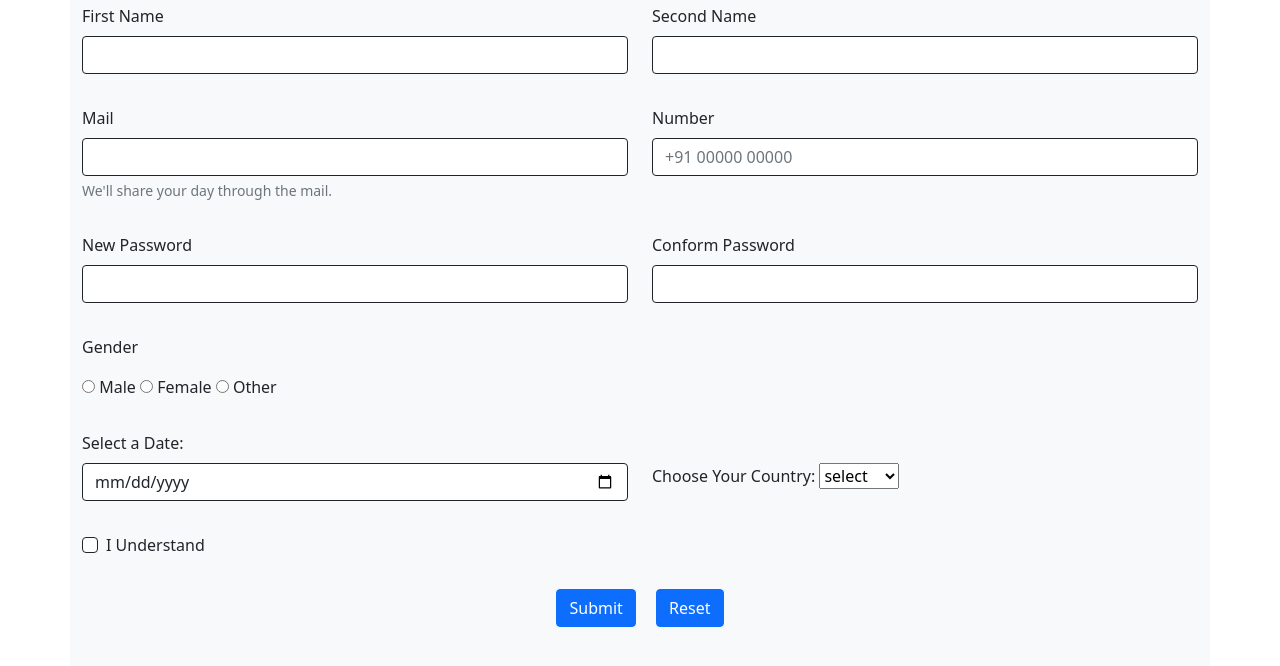
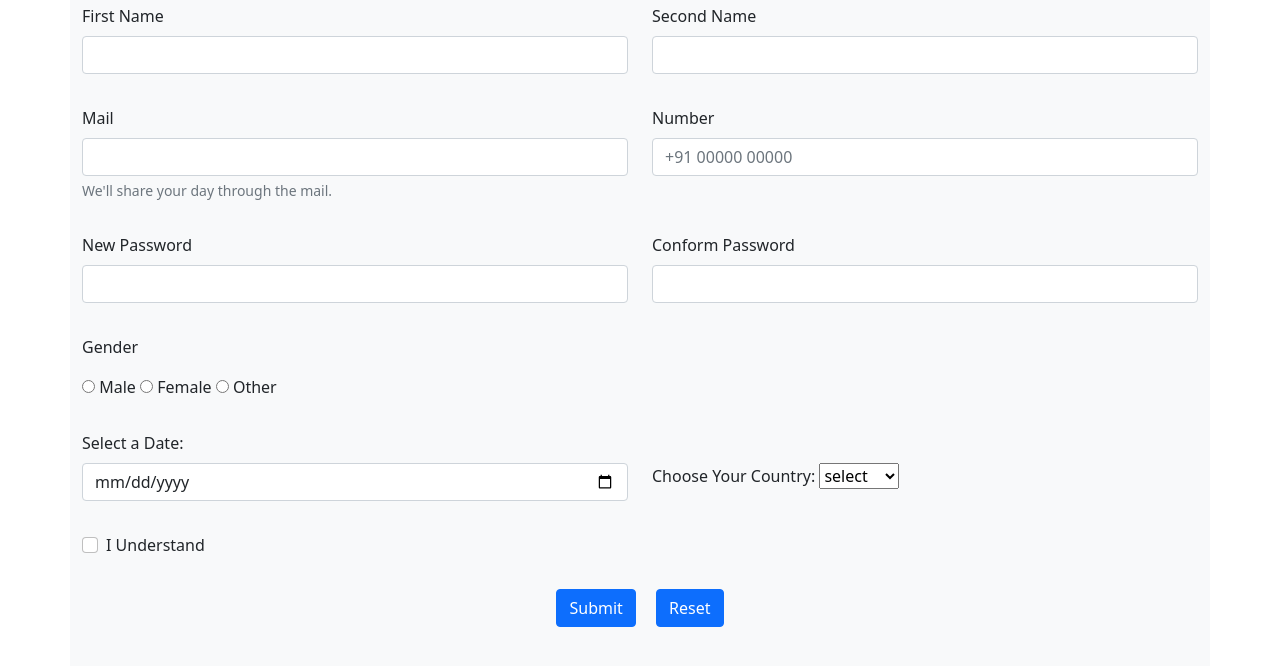
Before and after one commit to venky111111/js_form_validation_2-Task-8-, a plain HTML site: page javaScript_Task-8/index.html in a window 1280 px wide. Shown: the part 106-772 px from the top of the page. Drawn offline with nearby package versions, Linux system fonts and the light colour scheme.

Commit message:
js form validation-2(task-8)

```diff
--- a/javaScript_Task-8/Assets/js/script.js
+++ b/javaScript_Task-8/Assets/js/script.js
@@ -1,9 +1,7 @@
 function validate(){
 
-        let m = check1();
-        if(m==10){
+        check1();
 
-        }
 }
  var c=0;
 
@@ -130,7 +128,7 @@ function check1(){
     }
 
 
-    }
+}
 
     function Fname11()
     {
@@ -346,6 +344,7 @@ function check1(){
         }
         return false;
     }
+
     function getSelectedValue11(){
         const gender1=document.getElementById("gender");
         let gn=document.getElementById("gn");
@@ -366,6 +365,7 @@ function check1(){
         }
         return false;
     }
+
     function date11(){
         let date=document.getElementById("dateInput");
         const Date=date.value;
@@ -388,6 +388,7 @@ function check1(){
         }
         return false;
     }
+
     function country11(){
         let country=document.getElementById("country");
     const Country=country.value;
@@ -409,6 +410,7 @@ function check1(){
         }
         return false;
     }
+
     function check11(){
 
         let check=document.getElementById("check");
--- a/javaScript_Task-8/index.html
+++ b/javaScript_Task-8/index.html
@@ -25,7 +25,7 @@
 
                         <label for="exampleInputEmail1" class="form-label text-dark fw-semibold">First Name</label>
 
-                        <input type="text" class="form-control border-dark" id="fName" >
+                        <input type="text" class="form-control" id="fName" >
 
                         <p id="fn"></p>
 
@@ -36,7 +36,7 @@
 
                         <label for="exampleInputEmail1" class="form-label"  value="Second_Name">Second Name</label>
 
-                        <input type="text" class="form-control border-dark" id="sName">
+                        <input type="text" class="form-control" id="sName">
                         <p id="sn"></p>
 
                     </div>
@@ -46,7 +46,7 @@
 
                         <label for="exampleInputEmail1" class="form-label">Mail</label>
 
-                        <input type="email" class="form-control border-dark" id="email" aria-describedby="emailHelp">
+                        <input type="email" class="form-control " id="email" aria-describedby="emailHelp">
 
                         <div id="emailHelp" class="form-text">We'll share your day through the mail.</div>
                         <p id="em"></p>
@@ -55,7 +55,7 @@
 
                         <label for="exampleInputEmail1" class="form-label">Number</label>
 
-                        <input type="text" class="form-control border-dark" placeholder="+91 00000 00000" id="number" >
+                        <input type="text" class="form-control " placeholder="+91 00000 00000" id="number" >
                         <p id="nm"></p>
 
 
@@ -65,7 +65,7 @@
 
                         <label for="nPassword" class="form-label">New Password</label>
 
-                        <input type="password" class="form-control border-dark" id="nPassword" >
+                        <input type="password" class="form-control " id="nPassword" >
                         <p id="np"></p>
 
 
@@ -75,12 +75,12 @@
 
                         <label for="cPassword" class="form-label" >Conform Password</label>
 
-                        <input type="password" class="form-control border-dark" id="cPassword" >
+                        <input type="password" class="form-control" id="cPassword" >
                         <p id="cp"></p>
 
                     </div>
 
-                    <div class="mb-3 border-dark" id="gender" >
+                    <div class="mb-3 " id="gender" >
                         <p>Gender</p>
                           <input type="radio"  name="fav" value="Male" >
                              <label for="html">Male</label>
@@ -95,7 +95,7 @@
                     <div class="mb-3 col-12 col-md-6">
 
                         <label for="dateInput" class="form-label">Select a Date:</label>
-                        <input type="date" id="dateInput" class="form-control border-dark" >
+                        <input type="date" id="dateInput" class="form-control " >
                         <p id="dt"></p>
 
                     </div>
@@ -111,7 +111,7 @@
                     </div>
                     <div class=" mb-3 col-12">
                         <div class="form-check">
-                          <input class="form-check-input border-dark" type="checkbox" id="check" >
+                          <input class="form-check-input " type="checkbox" id="check" >
                           <label class="form-check-label" for="invalidCheck">
                             I Understand
                           </label>
```
